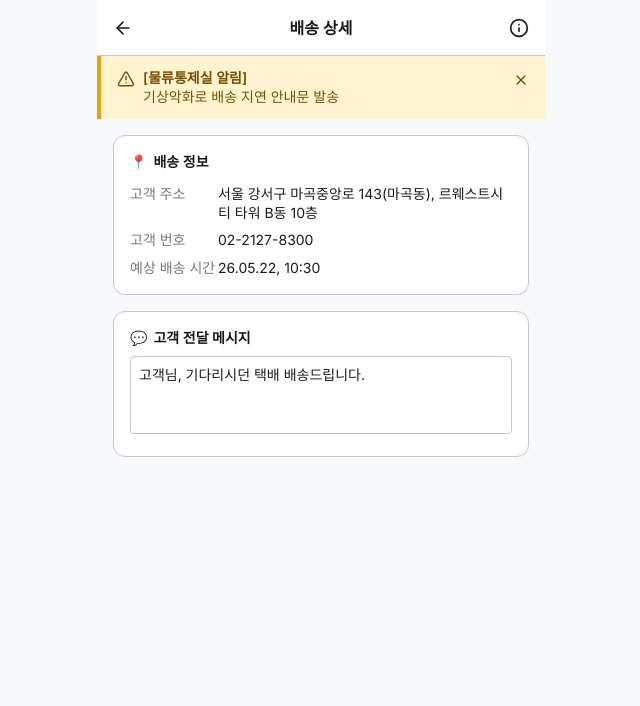
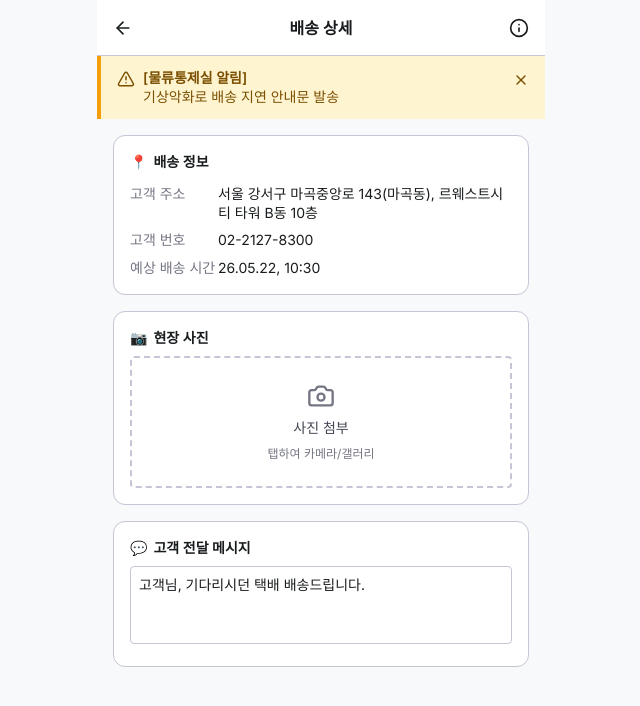
Before and after one commit to MelRanG/Manual-automation, a React (Vite) app in the folder frontend/: page /demo-widget-after in a window 1280 px wide. Shown: the top 706 px of the page, without its empty margins (319-959 px from the left). Built offline with nearby package versions, Linux system fonts and the light colour scheme; a web font is replaced by a local one.

Commit message:
feat(demo-widget): add photo attach with thumbnail preview

```diff
--- a/frontend/src/pages/DemoWidget.tsx
+++ b/frontend/src/pages/DemoWidget.tsx
@@ -1,5 +1,5 @@
 import { useEffect, useState } from "react"
-import { ArrowLeft, Info, AlertTriangle, X } from "lucide-react"
+import { ArrowLeft, Info, AlertTriangle, X, Camera } from "lucide-react"
 import { CUSTOMER, DEFAULT_MESSAGE, TOAST } from "./DemoWidget.constants"
 
 export interface DemoWidgetProps {
@@ -10,15 +10,36 @@ export interface DemoWidgetProps {
 export function DemoWidget({ allowAllReasons, onSaveBehavior }: DemoWidgetProps) {
   const [toastOpen, setToastOpen] = useState(false)
   const [message, setMessage] = useState(DEFAULT_MESSAGE)
+  const [photoUrl, setPhotoUrl] = useState<string | null>(null)
 
   useEffect(() => {
     const id = window.setTimeout(() => setToastOpen(true), 2000)
     return () => window.clearTimeout(id)
   }, [])
 
+  useEffect(() => {
+    return () => {
+      if (photoUrl) URL.revokeObjectURL(photoUrl)
+    }
+  }, [photoUrl])
+
   // Props are intentionally consumed later (Task 5: allowAllReasons, Task 7: onSaveBehavior)
   void allowAllReasons
   void onSaveBehavior
+
+  function handlePhotoSelect(e: React.ChangeEvent<HTMLInputElement>) {
+    const file = e.target.files?.[0]
+    if (!file) return
+    if (photoUrl) URL.revokeObjectURL(photoUrl)
+    setPhotoUrl(URL.createObjectURL(file))
+    // input value 리셋해서 동일 파일 다시 선택해도 onChange 발화
+    e.target.value = ""
+  }
+
+  function handlePhotoRemove() {
+    if (photoUrl) URL.revokeObjectURL(photoUrl)
+    setPhotoUrl(null)
+  }
 
   return (
     <div className="min-h-screen bg-[#f7f9fb] flex flex-col items-center font-['Inter',sans-serif] text-[#191c1e]">
@@ -81,6 +102,42 @@ export function DemoWidget({ allowAllReasons, onSaveBehavior }: DemoWidgetProps)
             </dl>
           </section>
 
+          {/* 사진 카드 */}
+          <section className="bg-white rounded-lg border border-[#c4c5d5] p-4">
+            <h2 className="text-sm font-semibold text-[#191c1e] mb-2 flex items-center gap-1.5">
+              <span aria-hidden>📷</span> 현장 사진
+            </h2>
+            {photoUrl ? (
+              <div className="flex items-center gap-3">
+                <img
+                  src={photoUrl}
+                  alt="현장 사진"
+                  className="w-20 h-20 object-cover rounded border border-[#c4c5d5]"
+                />
+                <button
+                  type="button"
+                  onClick={handlePhotoRemove}
+                  className="text-sm text-[#7a1d1d] underline"
+                >
+                  사진 제거
+                </button>
+              </div>
+            ) : (
+              <label className="flex flex-col items-center justify-center gap-2 border-2 border-dashed border-[#c4c5d5] rounded p-6 cursor-pointer hover:bg-[#f7f9fb] transition-colors">
+                <Camera size={28} className="text-[#757684]" />
+                <span className="text-sm text-[#444653]">사진 첨부</span>
+                <span className="text-xs text-[#757684]">탭하여 카메라/갤러리</span>
+                <input
+                  type="file"
+                  accept="image/*"
+                  capture="environment"
+                  onChange={handlePhotoSelect}
+                  className="hidden"
+                />
+              </label>
+            )}
+          </section>
+
           {/* 메시지 카드 */}
           <section className="bg-white rounded-lg border border-[#c4c5d5] p-4">
             <h2 className="text-sm font-semibold text-[#191c1e] mb-2 flex items-center gap-1.5">
```
